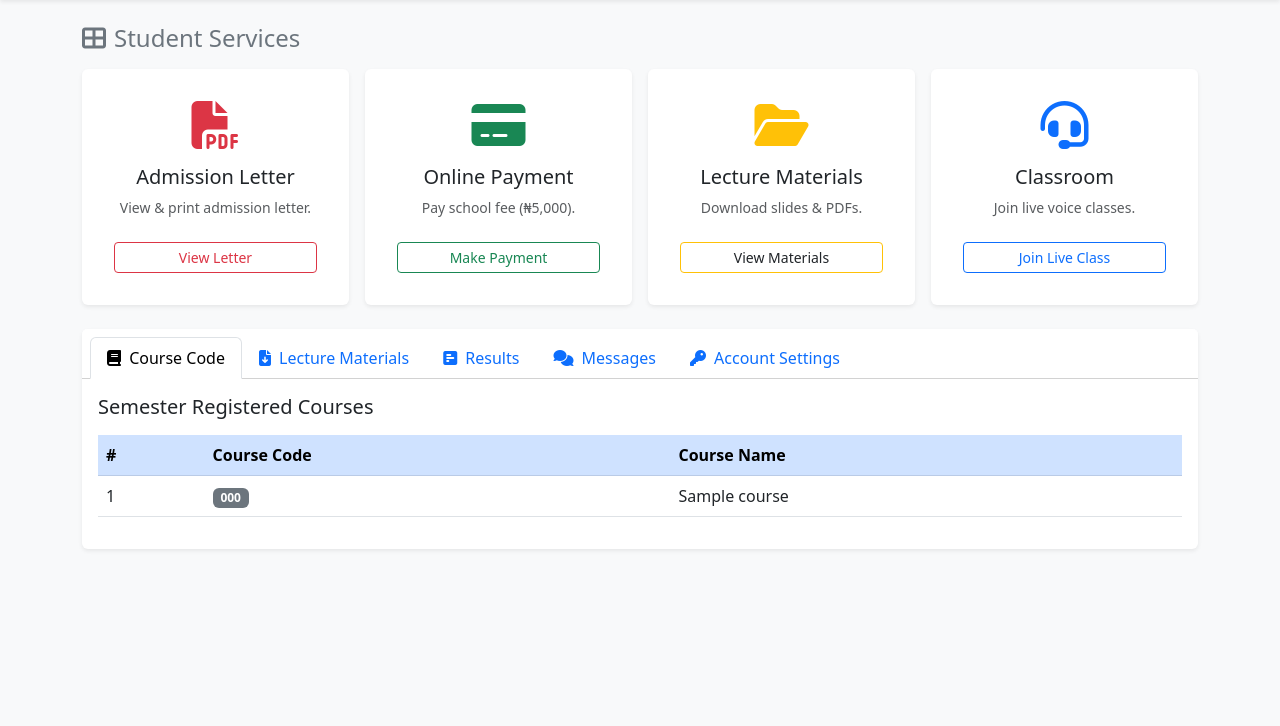
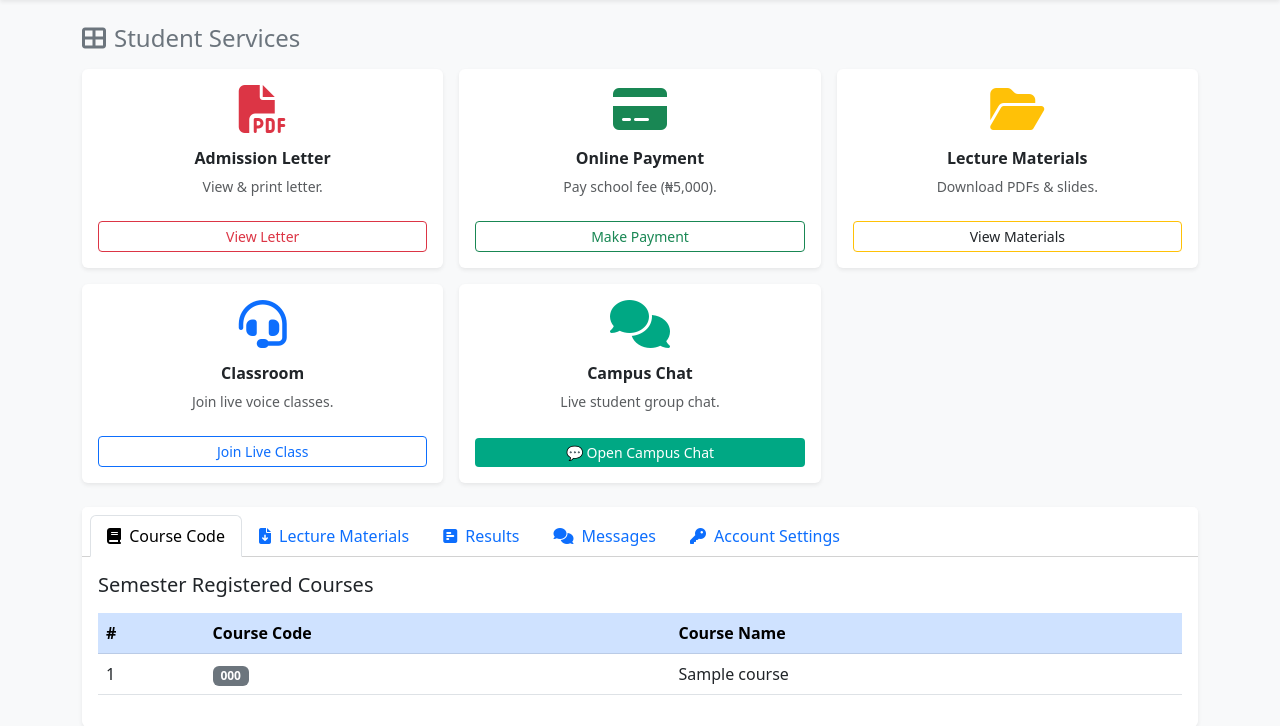
Before and after one commit to sulemanyunusabakura-jpg/magazawa-portal, a Python web app: template templates/student_dashboard.html in a window 1280 px wide. Shown: the part 56-782 px from the top of the page. Before the commit the page ends 608 px from the top, so only its background shows below. Run offline with Jinja, Linux system fonts and the light colour scheme; the template is opened without the code that fills it: most values are stand-ins (such as "Sample title", 1, 10 or a date in 2020).

Commit message:
Update student_dashboard.html

```diff
--- a/templates/student_dashboard.html
+++ b/templates/student_dashboard.html
@@ -40,13 +40,13 @@
         <div class="row g-3 mb-4">
 
             <!-- 1. Admission Letter -->
-            <div class="col-md-3 col-sm-6">
+            <div class="col-md-4 col-lg-2-4 col-sm-6">
                 <div class="card h-100 shadow-sm border-0 text-center p-3">
-                    <div class="card-body d-flex flex-column justify-content-between">
+                    <div class="card-body d-flex flex-column justify-content-between p-0">
                         <div>
                             <i class="fas fa-file-pdf fa-3x text-danger mb-3"></i>
-                            <h5 class="card-title">Admission Letter</h5>
-                            <p class="text-muted small">View & print admission letter.</p>
+                            <h5 class="card-title fs-6 fw-bold">Admission Letter</h5>
+                            <p class="text-muted small">View & print letter.</p>
                         </div>
                         <a href="{{ url_for('admission_letter') }}" class="btn btn-outline-danger w-100 btn-sm mt-2">View Letter</a>
                     </div>
@@ -54,12 +54,12 @@
             </div>
 
             <!-- 2. School Fee Payment -->
-            <div class="col-md-3 col-sm-6">
+            <div class="col-md-4 col-lg-2-4 col-sm-6">
                 <div class="card h-100 shadow-sm border-0 text-center p-3">
-                    <div class="card-body d-flex flex-column justify-content-between">
+                    <div class="card-body d-flex flex-column justify-content-between p-0">
                         <div>
                             <i class="fas fa-credit-card fa-3x text-success mb-3"></i>
-                            <h5 class="card-title">Online Payment</h5>
+                            <h5 class="card-title fs-6 fw-bold">Online Payment</h5>
                             <p class="text-muted small">Pay school fee (₦5,000).</p>
                         </div>
                         <button class="btn btn-outline-success w-100 btn-sm mt-2" data-bs-toggle="modal" data-bs-target="#paymentModal">Make Payment</button>
@@ -68,13 +68,13 @@
             </div>
 
             <!-- 3. Lecture Materials -->
-            <div class="col-md-3 col-sm-6">
+            <div class="col-md-4 col-lg-2-4 col-sm-6">
                 <div class="card h-100 shadow-sm border-0 text-center p-3">
-                    <div class="card-body d-flex flex-column justify-content-between">
+                    <div class="card-body d-flex flex-column justify-content-between p-0">
                         <div>
                             <i class="fas fa-folder-open fa-3x text-warning mb-3"></i>
-                            <h5 class="card-title">Lecture Materials</h5>
-                            <p class="text-muted small">Download slides & PDFs.</p>
+                            <h5 class="card-title fs-6 fw-bold">Lecture Materials</h5>
+                            <p class="text-muted small">Download PDFs & slides.</p>
                         </div>
                         <button class="btn btn-outline-warning w-100 btn-sm text-dark mt-2" onclick="activateTab('materials-tab')">View Materials</button>
                     </div>
@@ -82,15 +82,31 @@
             </div>
 
             <!-- 4. Virtual Classroom -->
-            <div class="col-md-3 col-sm-6">
+            <div class="col-md-4 col-lg-2-4 col-sm-6">
                 <div class="card h-100 shadow-sm border-0 text-center p-3">
-                    <div class="card-body d-flex flex-column justify-content-between">
+                    <div class="card-body d-flex flex-column justify-content-between p-0">
                         <div>
                             <i class="fas fa-headset fa-3x text-primary mb-3"></i>
-                            <h5 class="card-title">Classroom</h5>
+                            <h5 class="card-title fs-6 fw-bold">Classroom</h5>
                             <p class="text-muted small">Join live voice classes.</p>
                         </div>
                         <button class="btn btn-outline-primary w-100 btn-sm mt-2" data-bs-toggle="modal" data-bs-target="#liveClassModal">Join Live Class</button>
+                    </div>
+                </div>
+            </div>
+
+            <!-- 5. Open Campus Chat (NEW INTEGRATED CARD) -->
+            <div class="col-md-4 col-lg-2-4 col-sm-6">
+                <div class="card h-100 shadow-sm border-0 text-center p-3">
+                    <div class="card-body d-flex flex-column justify-content-between p-0">
+                        <div>
+                            <i class="fas fa-comments fa-3x mb-3" style="color: #00a884;"></i>
+                            <h5 class="card-title fs-6 fw-bold">Campus Chat</h5>
+                            <p class="text-muted small">Live student group chat.</p>
+                        </div>
+                        <a href="{{ url_for('chat') }}" class="btn text-white w-100 btn-sm mt-2" style="background-color: #00a884; border: none;">
+                            💬 Open Campus Chat
+                        </a>
                     </div>
                 </div>
             </div>
@@ -234,10 +250,22 @@
 
                 <!-- 4. Messages Center -->
                 <div class="tab-pane fade" id="messages" role="tabpanel">
+
+                    <!-- NEW INTEGRATED CAMPUS CHAT BANNER -->
+                    <div class="d-flex justify-content-between align-items-center bg-light p-3 rounded mb-4 border border-success-subtle shadow-sm">
+                        <div>
+                            <h6 class="fw-bold mb-1 text-dark"><i class="fas fa-users me-2" style="color:#00a884;"></i>Live Campus Community Chat</h6>
+                            <small class="text-muted">Chat directly with all active students and lecturers in real-time.</small>
+                        </div>
+                        <a href="{{ url_for('chat') }}" class="btn btn-primary fw-bold" style="background-color:#00a884; border:none; text-decoration:none; padding:8px 16px; color:#fff; border-radius:4px;">
+                            💬 Open Campus Chat
+                        </a>
+                    </div>
+
                     <div class="row">
                         <div class="col-md-5 mb-4 mb-md-0">
                             <div class="card bg-light border-0 p-3">
-                                <h6 class="fw-bold mb-3"><i class="fas fa-paper-plane text-primary me-1"></i> Send Message to Admin/Lecturer</h6>
+                                <h6 class="fw-bold mb-3"><i class="fas fa-paper-plane text-primary me-1"></i> Send Private Message to Admin/Lecturer</h6>
                                 <form action="{{ url_for('send_message') }}" method="POST">
                                     {% if csrf_token %}<input type="hidden" name="csrf_token" value="{{ csrf_token() }}"/>{% endif %}
                                     <div class="mb-3">
@@ -257,7 +285,7 @@
                         </div>
 
                         <div class="col-md-7">
-                            <h6 class="fw-bold mb-3"><i class="fas fa-inbox text-secondary me-1"></i> Communication History</h6>
+                            <h6 class="fw-bold mb-3"><i class="fas fa-inbox text-secondary me-1"></i> Private Message History</h6>
                             {% if messages %}
                                 <div class="list-group pe-1" style="max-height: 400px; overflow-y: auto;">
                                     {% for msg in messages %}
```
